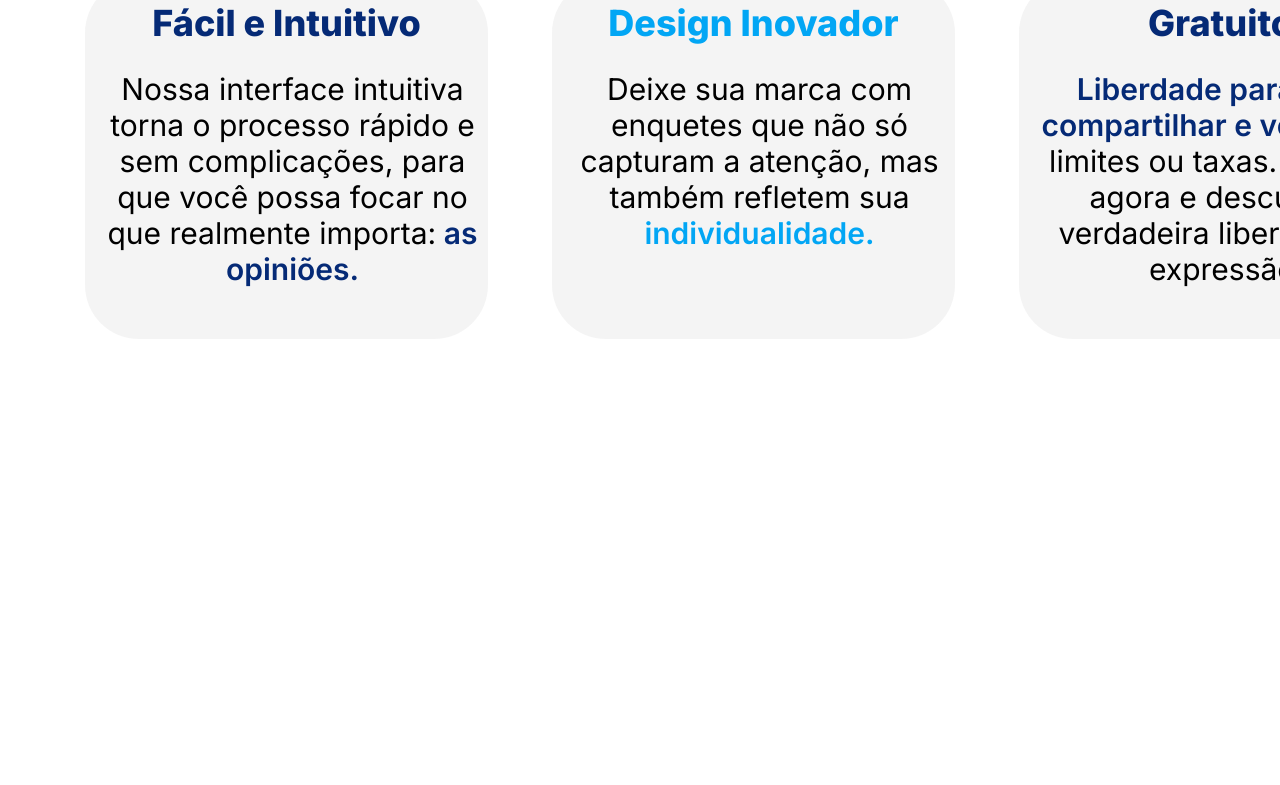
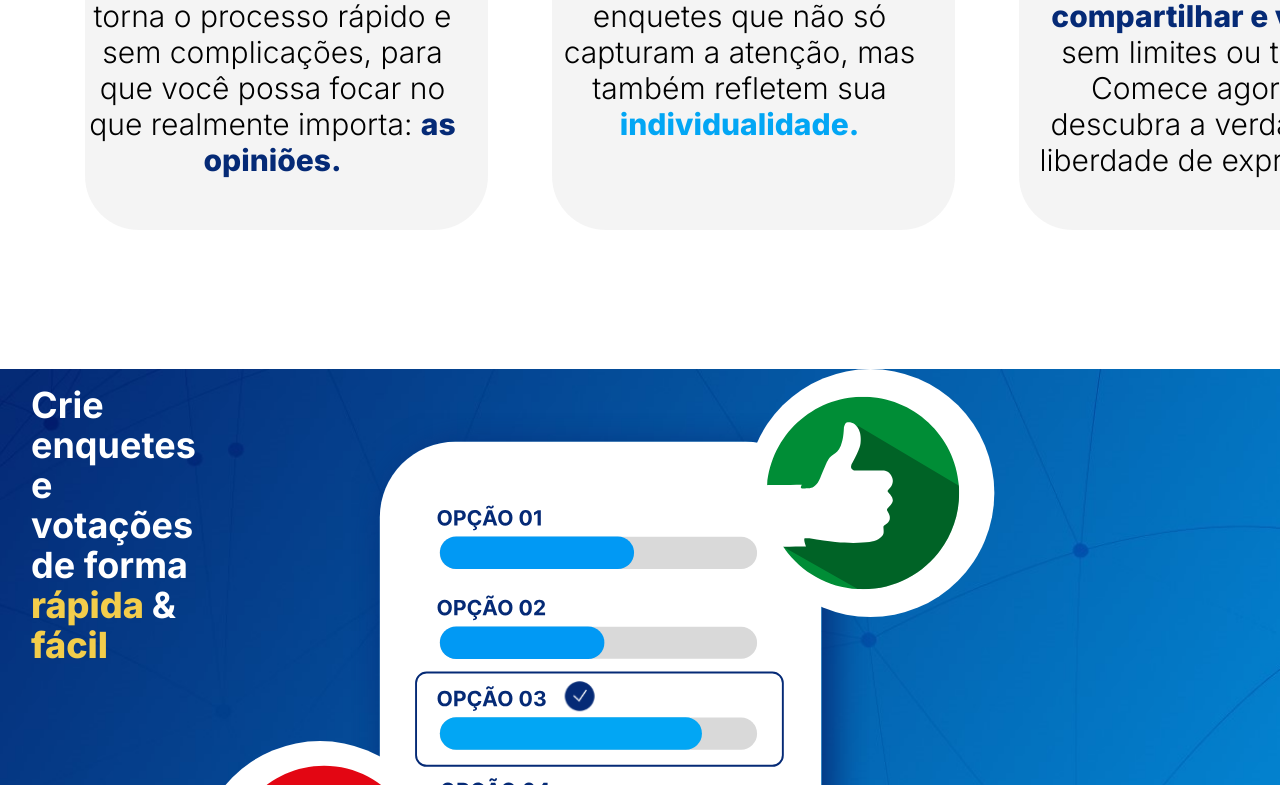
Before and after one commit to juserrrrr/4vote-web, a Next.js app: page / in a window 1280 px wide. Shown: the part 975-1760 px from the top of the page. Before the commit the page ends 1553 px from the top, so only its background shows below. Built offline with nearby package versions, Linux system fonts and the light colour scheme.

Commit message:
feat section service
criação da section service da landing page

```diff
--- a/src/app/page.tsx
+++ b/src/app/page.tsx
@@ -1,11 +1,15 @@
 import { HeaderLP } from '@/components/landingPage/headerLP';
+import { SectionCard } from '@/components/landingPage/sectionCard';
 import { SectionHero } from '@/components/landingPage/sectionHero';
+import { SectionService } from '@/components/landingPage/sectionService';
 
 export default function Home() {
   return (
     <>
       <HeaderLP />
       <SectionHero />
+      <SectionCard />
+      <SectionService />
     </>
   );
 }
--- a/src/components/landingPage/cardsLP.tsx
+++ b/src/components/landingPage/cardLP.tsx
@@ -13,15 +13,15 @@ export function CardLP({
   texto,
   textoDestacadoInicio = '',
   textoDestacadoFinal = '',
-  largura = '[370px]',
+  largura = '[351px]',
 }: Props) {
   return (
-    <div className="bg-backgroun-rectangle w-[403px] h-[360px]">
+    <div className="bg-background-rectangle w-[403px] h-[360px]">
       <h1 className={`text-${corTitulo} font-extrabold text-4xl text-center p-6 mt-1`}>{titulo}</h1>
-      <p className={`w-${largura} mt-1 text-center text-3xl ml-3`}>
-        <span className={`text-${corTitulo} font-semibold`}>{textoDestacadoInicio}</span>
+      <p className={`w-${largura} mt-1 ml-1 mr-8 text-center text-3xl font-light`}>
+        <span className={`text-${corTitulo} font-extrabold`}>{textoDestacadoInicio}</span>
         {texto}
-        <span className={`text-${corTitulo} font-semibold`}>{textoDestacadoFinal}</span>
+        <span className={`text-${corTitulo} font-extrabold`}>{textoDestacadoFinal}</span>
       </p>
     </div>
   );
--- /dev/null
+++ b/src/components/landingPage/sectionCard.tsx
@@ -0,0 +1,37 @@
+import { CardLP } from './cardLP';
+
+export function SectionCard() {
+  return (
+    <section className="min-w-min h-[503px]">
+      <div>
+        <ul className="flex ml-[85px] mr-[75px] gap-16 mt-[100px]">
+          <li>
+            <CardLP
+              titulo="Fácil e Intuitivo"
+              corTitulo="corPrincipal"
+              texto="Nossa interface intuitiva torna o processo rápido e sem complicações, para que você possa focar no que realmente importa: "
+              textoDestacadoFinal=" as opiniões."
+            />
+          </li>
+          <li>
+            <CardLP
+              titulo="Design Inovador"
+              corTitulo="corSecundaria"
+              texto="Deixe sua marca com enquetes que não só capturam a atenção, mas também refletem sua"
+              textoDestacadoFinal=" individualidade."
+            />
+          </li>
+          <li>
+            <CardLP
+              titulo="Gratuito"
+              corTitulo="corPrincipal"
+              texto=", sem limites ou taxas. Comece agora e descubra a verdadeira liberdade de expressão."
+              textoDestacadoInicio="Liberdade para criar, compartilhar e votar"
+              largura="[400px]"
+            />
+          </li>
+        </ul>
+      </div>
+    </section>
+  );
+}
--- a/src/components/landingPage/sectionHero.tsx
+++ b/src/components/landingPage/sectionHero.tsx
@@ -1,10 +1,9 @@
 import Image from 'next/image';
 import conection from '@/components/landingPage/assets/conection-word.svg';
-import { CardLP } from './cardsLP';
 
 export function SectionHero() {
   return (
-    <section className="w-full h-[741px] bg-background-word bg-no-repeat bg-center bg-cover">
+    <section className="min-w-min h-[741px] bg-background-word bg-no-repeat bg-center bg-cover">
       <div className="w-full max-w-auto px-[15px] mx-auto flex justify-between">
         <div className="flex-1 w-max-[613px]">
           <h1 className="text-white text-4xl font-medium w-[613px] ml-[55px] mt-[110px]">
@@ -27,36 +26,8 @@ export function SectionHero() {
         <Image
           src={conection}
           alt="conection"
+          className=""
         />
-      </div>
-      <div className="w-full h-[603px]">
-        <ul className="flex ml-[85px] mr-[75px] gap-16 mt-[100px]">
-          <li>
-            <CardLP
-              titulo="Fácil e Intuitivo"
-              corTitulo="corPrincipal"
-              texto="Nossa interface intuitiva torna o processo rápido e sem complicações, para que você possa focar no que realmente importa:"
-              textoDestacadoFinal=" as opiniões."
-            />
-          </li>
-          <li>
-            <CardLP
-              titulo="Design Inovador"
-              corTitulo="corSecundaria"
-              texto="Deixe sua marca com enquetes que não só capturam a atenção, mas também refletem sua"
-              textoDestacadoFinal=" individualidade."
-            />
-          </li>
-          <li>
-            <CardLP
-              titulo="Gratuito"
-              corTitulo="corPrincipal"
-              texto=", sem limites ou taxas. Comece agora e descubra a verdadeira liberdade de expressão."
-              textoDestacadoInicio="Liberdade para criar, compartilhar e votar"
-              largura="[400px]"
-            />
-          </li>
-        </ul>
       </div>
     </section>
   );
--- a/src/components/landingPage/sectionService.tsx
+++ b/src/components/landingPage/sectionService.tsx
@@ -1,3 +1,26 @@
+import options from '@/components/landingPage/assets/options.svg';
+import Image from 'next/image';
+
 export function SectionService() {
-  return <section>Section Service</section>;
+  return (
+    <section className="bg-background-blue min-w-min h-[702px] bg-no-repeat bg-center bg-cover">
+      <div className="flex flex-1 justify-between w-full max-w-auto px-[15px] mx-auto">
+        <p className="font-bold text-left text-white w-[600px] text-4xl mt-4 ml-4">
+          Crie enquetes e votações de forma
+          <span className="text-corContraste text-left font-extrabold"> rápida </span>&
+          <span className="text-corContraste text-left font-extrabold"> fácil</span>
+        </p>
+        <Image
+          src={options}
+          alt="options"
+          width={834}
+          height={648}
+        />
+        <p className="font-bold text-right text-white w-[500px] text-4xl mr-4 mb-4 self-end">
+          Votos únicos com<span className="text-corContraste font-extrabold"> segurança </span>e
+          <span className="text-corContraste font-extrabold"> autenticação</span>
+        </p>
+      </div>
+    </section>
+  );
 }
--- a/tailwind.config.ts
+++ b/tailwind.config.ts
@@ -14,7 +14,8 @@ const config: Config = {
         'gradient-conic': 'conic-gradient(from 180deg at 50% 50%, var(--tw-gradient-stops))',
         'custom-gradient-landingpage': 'linear-gradient(to right, #034F9C 0%, #0282DF 50%)',
         'background-word': "url('../components/landingPage/assets/background-word.svg')",
-        'backgroun-rectangle': "url('../components/landingPage/assets/rectangle-gray.svg')",
+        'background-rectangle': "url('../components/landingPage/assets/rectangle-gray.svg')",
+        'background-blue': "url('../components/landingPage/assets/background-blue.jpg')",
       },
       colors: {
         corPrincipal: '#052A76',
```
Also changed, not shown: src/components/landingPage/assets/background-blue.jpg (added), src/components/landingPage/assets/background-blue.svg (deleted).
